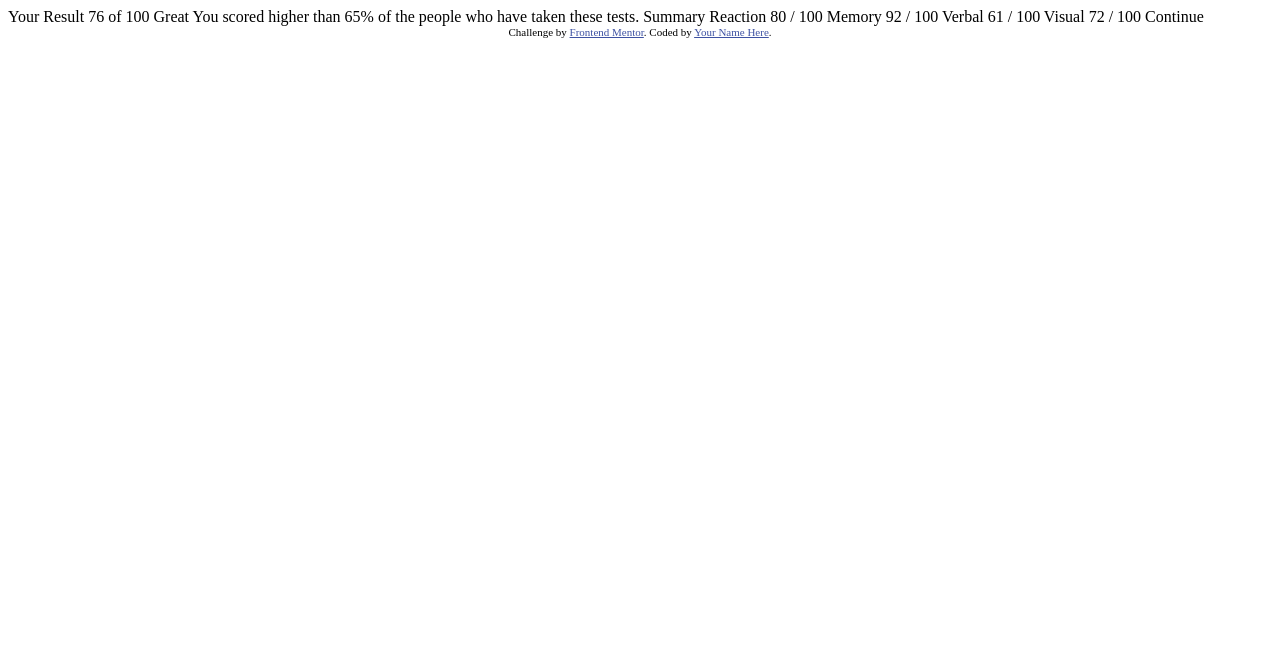
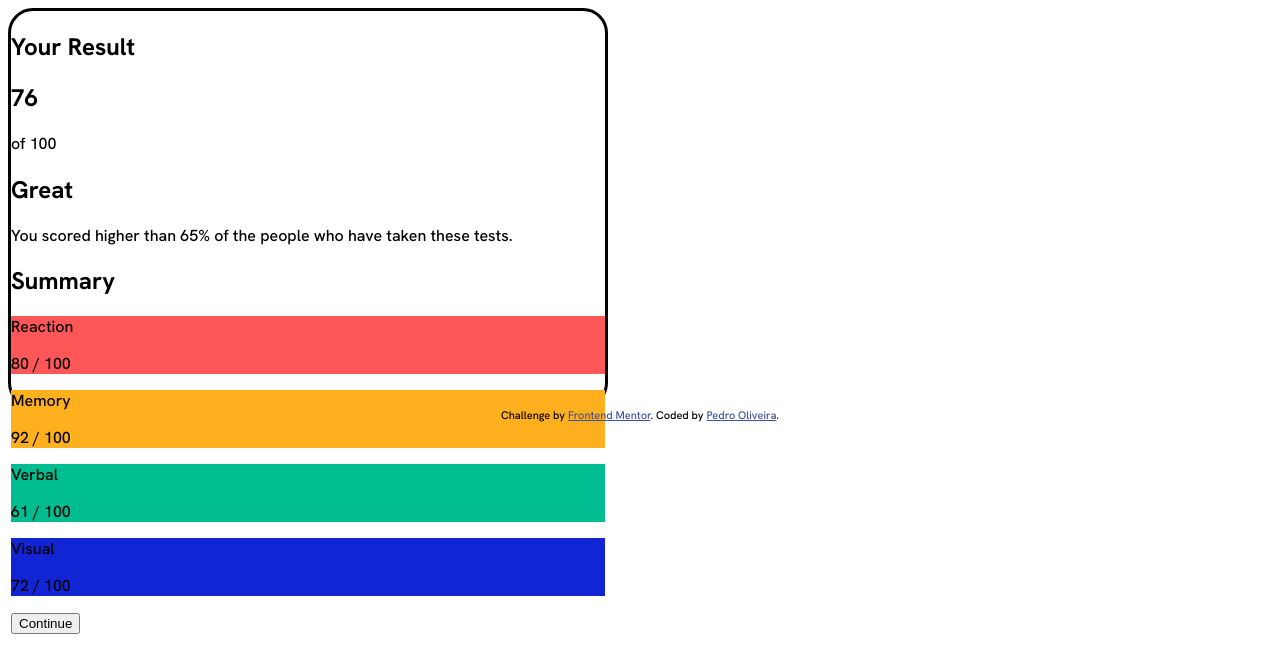
Before and after one commit to PedroOliveiraRepositories/ResultsSummaryComponent, a plain HTML site: page index.html in a window 1280 px wide. Drawn offline with Linux system fonts and the light colour scheme.

Commit message:
First steps on the project

```diff
--- a/index.html
+++ b/index.html
@@ -5,43 +5,53 @@
   <meta name="viewport" content="width=device-width, initial-scale=1.0"> <!-- displays site properly based on user's device -->
 
   <link rel="icon" type="image/png" sizes="32x32" href="./assets/images/favicon-32x32.png">
+  <link rel="stylesheet" href="style.css">
+  <link href="https://fonts.googleapis.com/css2?family=Hanken+Grotesk:wght@500;700;800&family=Outfit:wght@400;700&display=swap" rel="stylesheet">
 
   <title>Frontend Mentor | Results summary component</title>
 
-  <!-- Feel free to remove these styles or customise in your own stylesheet 👍 -->
   <style>
     .attribution { font-size: 11px; text-align: center; }
     .attribution a { color: hsl(228, 45%, 44%); }
   </style>
 </head>
 <body>
+  <div class="maincontainerdiv">
+    <div class="resultcontainerdiv">
+      <h2 class="YourResult">Your Result</h2>
+      <div class="resultscircle">
+        <h2 class="76">76</h2>
+        <p class="of100">of 100</p>
+      </div>
+    <h2 class="great">Great</h2>
+    <p class="bluesidetext">You scored higher than 65% of the people who have taken these tests.</p>
+    </div>
+    <div class="summarycontainerdiv">
+      <h2 class="Summary">Summary</h2>
 
-  Your Result
-  76
-  of 100
-
-  Great
-  You scored higher than 65% of the people who have taken these tests.
-
-  Summary
-
-  Reaction
-  80 / 100
-
-  Memory
-  92 / 100
-
-  Verbal
-  61 / 100
-
-  Visual
-  72 / 100
-
-  Continue
+        <div class="reactionBox red">
+          <p class="Text">Reaction</p>
+          <p class="numbers">80 / 100</p>
+        </div>
+        <div class="memoryBox yellow">
+          <p class="Text">Memory</p>
+          <p class="numbers">92 / 100</p>
+        </div>
+        <div class="verbalBox green">
+          <p class="Text">Verbal</p>
+          <p class="numbers">61 / 100</p>
+        </div>
+        <div class="visualBox blue">
+          <p class="Text">Visual</p>
+          <p class="numbers">72 / 100</p>
+        </div>
+        <button class="Continue">Continue</button>
+    </div>
+</div>
 
   <div class="attribution">
     Challenge by <a href="https://www.frontendmentor.io?ref=challenge" target="_blank">Frontend Mentor</a>.
-    Coded by <a href="#">Your Name Here</a>.
+    Coded by <a href="https://github.com/PedroOliveiraRepositories">Pedro Oliveira</a>.
   </div>
 </body>
 </html>
--- /dev/null
+++ b/style.css
@@ -0,0 +1,33 @@
+html {
+    box-sizing: border-box;
+}
+
+*, *:before, *:after {
+    box-sizing: inherit;
+}
+
+body {
+    font-family: 'Hanken Grotesk', sans-serif;
+}
+.maincontainerdiv{
+    width: 600px;
+    height: 400px;
+    border: 3px solid black;
+    border-radius: 25px;
+}
+
+.red {
+    background-color: #ff5757;
+}
+
+.yellow {
+    background-color: #ffb01f;
+}
+
+.green {
+    background-color: #00bd91;
+}
+
+.blue {
+    background-color: #1125d4;
+}
```
Also changed, not shown: 1 other file.
